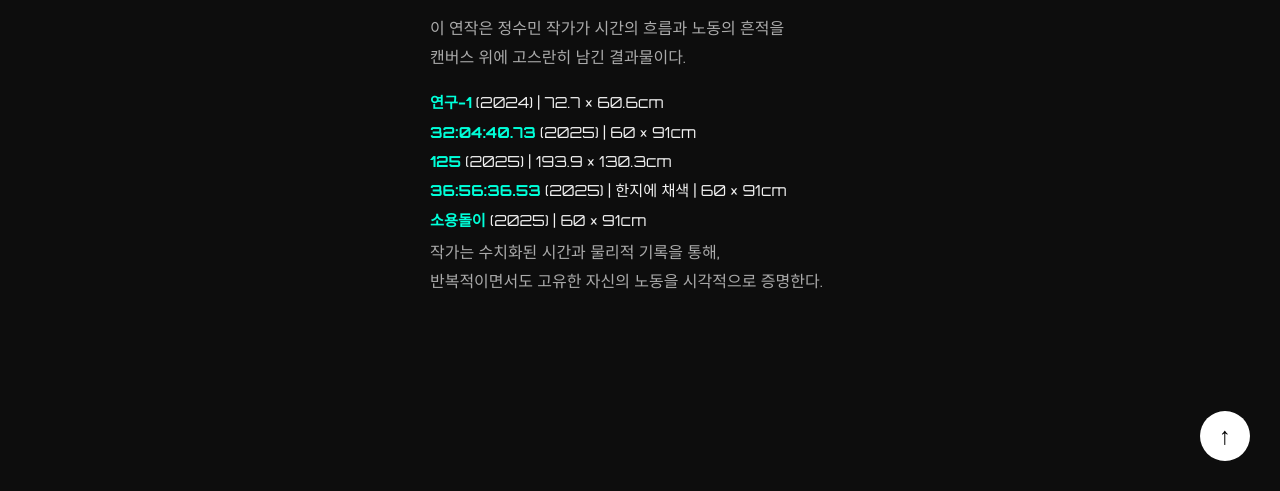
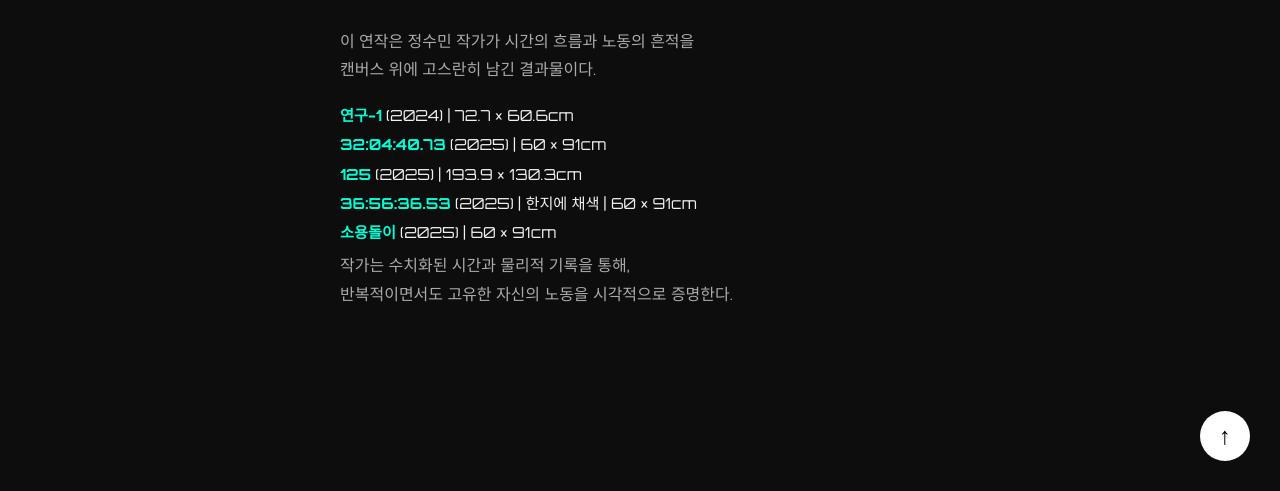
Before and after one commit to MinHycukWoo/JungSooMin, a plain HTML site: page index.html in a window 1280 px wide. Shown: the part 309-800 px from the top of the page. Drawn offline with nearby package versions, Linux system fonts and the light colour scheme.

Commit message:
Add files via upload

```diff
--- a/index.html
+++ b/index.html
@@ -423,21 +423,18 @@ body {
 
 .neon-intro {
   display: flex;
-  justify-content: space-between;
+  justify-content: center;
   align-items: center;
-  max-width: 1200px;
-  width: 100%;
+  height: 100vh;         /* 세로 중앙 정렬 위해 전체 높이 사용 */
   padding: 40px 20px;
-  gap: 60px;
-  flex-wrap: wrap; /* ✅ 모바일 대응 */
-      height: 100vh;
+  box-sizing: border-box;
 }
 
+/* ✅ 안쪽 콘텐츠는 최대 너비만 제한 */
 .text-content {
-        max-width: 600px;
-    position: relative;
-    top: calc(50% - 250px);
-    left: calc(50% - 525px);
+  max-width: 600px;
+  width: 100%;
+  text-align: left;       /* 필요에 따라 center로 조정 가능 */
 }
 
 .neon-intro h5 {
```
